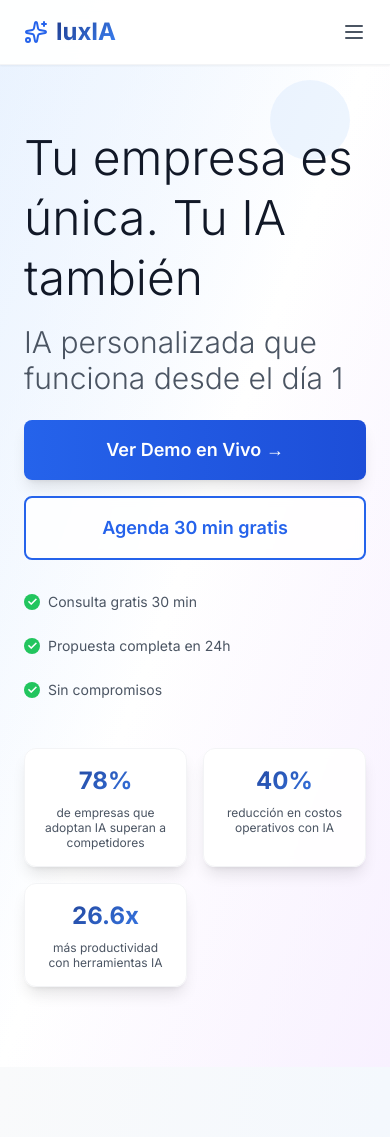
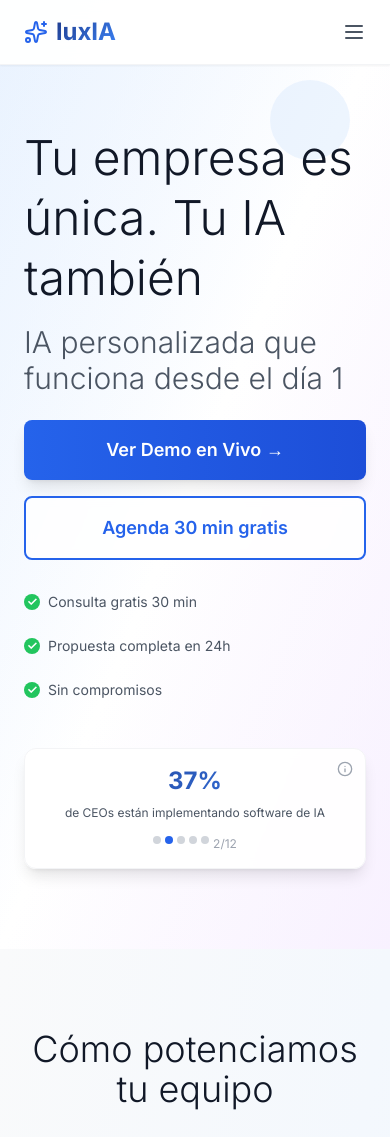
Before and after one commit to alannreyes/luxia-page, a Next.js app: page / in a window 390 px wide. Shown: the top 1137 px of the page. Built offline with nearby package versions, Linux system fonts and the light colour scheme.

Commit message:
feat: implementar métricas IA dinámicas responsivas con 12 indicadores de fuentes prestigiosas (McKinsey, Deloitte, MIT, Stanford, HBR), rotación automática, modal interactivo y diseño adaptativo móvil/desktop

```diff
--- a/components/Hero.tsx
+++ b/components/Hero.tsx
@@ -3,6 +3,7 @@ import { useState, useEffect } from 'react'
 import { motion } from 'framer-motion'
 import { siteConfig } from '@/lib/config'
 import AppointmentModal from './AppointmentModal'
+import { Info } from 'lucide-react'
 
 // Hook para animar números
 function useCountUp(end: number, duration: number = 2000) {
@@ -33,10 +34,36 @@ function useCountUp(end: number, duration: number = 2000) {
 export default function Hero() {
   const [isAppointmentModalOpen, setIsAppointmentModalOpen] = useState(false)
   const [isVisible, setIsVisible] = useState(false)
+  const [currentMetricIndex, setCurrentMetricIndex] = useState(0)
+  const [selectedMetric, setSelectedMetric] = useState<any>(null)
+  const [showMetricModal, setShowMetricModal] = useState(false)
 
   useEffect(() => {
     setIsVisible(true)
   }, [])
+
+  // Rotación automática de métricas cada 5 segundos
+  useEffect(() => {
+    const interval = setInterval(() => {
+      setCurrentMetricIndex((prev) => (prev + 1) % siteConfig.hero.metrics.length)
+    }, 5000)
+
+    return () => clearInterval(interval)
+  }, [])
+
+  const handleMetricClick = (metric: any) => {
+    setSelectedMetric(metric)
+    setShowMetricModal(true)
+  }
+
+  // Obtener métricas para mostrar según el tamaño de pantalla
+  const getDisplayMetrics = () => {
+    // En móvil: solo una métrica rotativa
+    // En desktop: 4 métricas con rotación en lote
+    const metricsToShow = 4
+    const startIndex = Math.floor(currentMetricIndex / metricsToShow) * metricsToShow
+    return siteConfig.hero.metrics.slice(startIndex, startIndex + metricsToShow)
+  }
 
   const handleDemoClick = () => {
     // Scroll to demos section when it exists
@@ -138,21 +165,39 @@ export default function Hero() {
               </motion.div>
             </motion.div>
 
-            {/* Metrics */}
+            {/* Metrics - Responsive Design */}
             <motion.div
-              className="grid grid-cols-2 gap-4 lg:gap-6"
+              className="w-full"
               initial={{ opacity: 0, x: 20 }}
               animate={{ opacity: 1, x: 0 }}
               transition={{ duration: 0.8, delay: 0.4 }}
             >
-              {siteConfig.hero.metrics.map((metric, index) => (
+              {/* Mobile: Single rotating metric */}
+              <div className="block md:hidden">
                 <MetricCard
-                  key={index}
-                  metric={metric}
-                  delay={index * 0.1}
+                  key={currentMetricIndex}
+                  metric={siteConfig.hero.metrics[currentMetricIndex]}
+                  delay={0}
                   isVisible={isVisible}
+                  onClick={() => handleMetricClick(siteConfig.hero.metrics[currentMetricIndex])}
+                  showIndicator={true}
+                  currentIndex={currentMetricIndex}
+                  totalMetrics={siteConfig.hero.metrics.length}
                 />
-              ))}
+              </div>
+
+              {/* Desktop: Grid of 4 rotating metrics */}
+              <div className="hidden md:grid grid-cols-2 gap-4 lg:gap-6">
+                {getDisplayMetrics().map((metric, index) => (
+                  <MetricCard
+                    key={`${Math.floor(currentMetricIndex / 4)}-${index}`}
+                    metric={metric}
+                    delay={index * 0.1}
+                    isVisible={isVisible}
+                    onClick={() => handleMetricClick(metric)}
+                  />
+                ))}
+              </div>
             </motion.div>
           </div>
         </div>
@@ -169,15 +214,36 @@ export default function Hero() {
           onClose={() => setIsAppointmentModalOpen(false)}
         />
       )}
+
+      {/* Modal de información de métricas */}
+      {showMetricModal && selectedMetric && (
+        <MetricInfoModal
+          metric={selectedMetric}
+          isOpen={showMetricModal}
+          onClose={() => setShowMetricModal(false)}
+        />
+      )}
     </>
   )
 }
 
 // Componente para métricas animadas
-function MetricCard({ metric, delay, isVisible }: {
+function MetricCard({
+  metric,
+  delay,
+  isVisible,
+  onClick,
+  showIndicator = false,
+  currentIndex = 0,
+  totalMetrics = 0
+}: {
   metric: typeof siteConfig.hero.metrics[0],
   delay: number,
-  isVisible: boolean
+  isVisible: boolean,
+  onClick?: () => void,
+  showIndicator?: boolean,
+  currentIndex?: number,
+  totalMetrics?: number
 }) {
   // Extraer número para animación
   const numericValue = parseInt(metric.value.replace(/[^\d]/g, '')) || 0
@@ -190,18 +256,113 @@ function MetricCard({ metric, delay, isVisible }: {
 
   return (
     <motion.div
-      className="bg-white/90 backdrop-blur-sm rounded-xl p-4 lg:p-6 shadow-lg hover:shadow-xl transition-all duration-300 border border-gray-100 text-center"
+      className={`bg-white/90 backdrop-blur-sm rounded-xl p-4 lg:p-6 shadow-lg hover:shadow-xl transition-all duration-300 border border-gray-100 text-center relative ${onClick ? 'cursor-pointer' : ''}`}
       initial={{ opacity: 0, y: 20 }}
       animate={{ opacity: 1, y: 0 }}
       transition={{ duration: 0.6, delay }}
       whileHover={{ y: -5, scale: 1.02 }}
+      onClick={onClick}
     >
+      {/* Icono de información */}
+      {onClick && (
+        <div className="absolute top-3 right-3">
+          <Info className="w-4 h-4 text-gray-400 hover:text-blue-600 transition-colors" />
+        </div>
+      )}
+
       <div className="text-2xl lg:text-3xl font-bold gradient-text mb-2">
         {displayValue}
       </div>
       <div className="text-xs lg:text-sm text-gray-600 leading-tight">
         {metric.label}
       </div>
+
+      {/* Indicador de progreso para móvil */}
+      {showIndicator && (
+        <div className="mt-4 flex justify-center">
+          <div className="flex space-x-1">
+            {Array.from({ length: Math.min(totalMetrics, 5) }).map((_, index) => (
+              <div
+                key={index}
+                className={`w-2 h-2 rounded-full transition-colors ${
+                  index === currentIndex % 5 ? 'bg-blue-600' : 'bg-gray-300'
+                }`}
+              />
+            ))}
+            {totalMetrics > 5 && (
+              <span className="text-xs text-gray-400 ml-2">
+                {currentIndex + 1}/{totalMetrics}
+              </span>
+            )}
+          </div>
+        </div>
+      )}
     </motion.div>
   )
 }
+
+// Modal para mostrar información detallada de métricas
+function MetricInfoModal({ metric, isOpen, onClose }: {
+  metric: typeof siteConfig.hero.metrics[0],
+  isOpen: boolean,
+  onClose: () => void
+}) {
+  if (!isOpen) return null
+
+  return (
+    <div className="fixed inset-0 bg-black/50 flex items-center justify-center z-50 p-4">
+      <motion.div
+        className="bg-white rounded-xl max-w-md w-full p-6 shadow-2xl"
+        initial={{ opacity: 0, scale: 0.9 }}
+        animate={{ opacity: 1, scale: 1 }}
+        exit={{ opacity: 0, scale: 0.9 }}
+      >
+        <div className="flex justify-between items-start mb-4">
+          <h3 className="text-lg font-semibold text-gray-900">
+            Estadística de IA Empresarial
+          </h3>
+          <button
+            onClick={onClose}
+            className="text-gray-400 hover:text-gray-600 text-xl"
+          >
+            ×
+          </button>
+        </div>
+
+        <div className="space-y-4">
+          <div className="text-center p-4 bg-blue-50 rounded-lg">
+            <div className="text-3xl font-bold text-blue-600 mb-1">
+              {metric.value}
+            </div>
+            <div className="text-sm text-gray-700">
+              {metric.label}
+            </div>
+          </div>
+
+          <div>
+            <h4 className="font-medium text-gray-900 mb-2">Descripción</h4>
+            <p className="text-sm text-gray-600 leading-relaxed">
+              {metric.description}
+            </p>
+          </div>
+
+          <div>
+            <h4 className="font-medium text-gray-900 mb-1">Fuente</h4>
+            <p className="text-sm text-blue-600 font-medium">
+              {metric.source}
+            </p>
+          </div>
+
+          <div className="pt-2">
+            <button
+              onClick={onClose}
+              className="w-full bg-blue-600 text-white py-2 px-4 rounded-lg hover:bg-blue-700 transition-colors"
+            >
+              Cerrar
+            </button>
+          </div>
+        </div>
+      </motion.div>
+    </div>
+  )
+}
--- a/lib/config.ts
+++ b/lib/config.ts
@@ -16,11 +16,92 @@ export const siteConfig = {
     callToAction: '', // Eliminado como solicitado
     primaryCTA: 'Ver Demo en Vivo',
     secondaryCTA: 'Agenda 30 min gratis',
-    // Métricas animadas basadas en estudios reales
+    // Métricas animadas basadas en estudios reales - Rotación dinámica
     metrics: [
-      { value: '78%', label: 'de empresas que adoptan IA superan a competidores', suffix: '' },
-      { value: '40%', label: 'reducción en costos operativos con IA', suffix: '' },
-      { value: '2.6x', label: 'más productividad con herramientas IA', suffix: '' },
+      {
+        value: '72%',
+        label: 'de organizaciones ya implementaron IA en al menos una función',
+        suffix: '',
+        source: 'McKinsey State of AI 2024',
+        description: 'Incremento significativo del 50% registrado en años anteriores, mostrando aceleración masiva en adopción empresarial'
+      },
+      {
+        value: '42%',
+        label: 'de CEOs están implementando software de IA',
+        suffix: '',
+        source: 'Deloitte 2024',
+        description: 'Los directores ejecutivos reconocen la IA como prioridad estratégica para mantener ventaja competitiva'
+      },
+      {
+        value: '40%',
+        label: 'incremento en productividad con herramientas IA',
+        suffix: '',
+        source: 'MIT Study 2024',
+        description: 'Mejoras documentadas en velocidad de escritura, codificación y análisis de datos con IA generativa'
+      },
+      {
+        value: '56%',
+        label: 'reducción en tiempo de programación con IA',
+        suffix: '',
+        source: 'MIT Sloan & GitHub 2024',
+        description: 'Desarrolladores completan tareas de código significativamente más rápido usando herramientas como Copilot'
+      },
+      {
+        value: '94%',
+        label: 'de líderes consideran IA crítica para el éxito',
+        suffix: '',
+        source: 'Deloitte Enterprise Survey 2024',
+        description: 'Consenso ejecutivo sobre importancia vital de IA para resultados empresariales a 5 años'
+      },
+      {
+        value: '79%',
+        label: 'esperan transformación organizacional con IA en 3 años',
+        suffix: '',
+        source: 'Deloitte Gen AI Report 2024',
+        description: 'Expectativas de cambio fundamental en procesos y modelos de negocio impulsados por IA'
+      },
+      {
+        value: '78%',
+        label: 'de organizaciones usaron IA en 2024',
+        suffix: '',
+        source: 'Global Business Research 2024',
+        description: 'Aumento del 55% del año anterior, reflejando adopción acelerada post-ChatGPT'
+      },
+      {
+        value: '$109B',
+        label: 'inversión privada en IA solo en EE.UU.',
+        suffix: '',
+        source: 'Stanford AI Index 2025',
+        description: '12 veces mayor que China ($9.3B), mostrando liderazgo estadounidense en financiamiento IA'
+      },
+      {
+        value: '30%',
+        label: 'mejora en precisión de toma de decisiones',
+        suffix: '',
+        source: 'Harvard Business Review 2024',
+        description: 'IA ayuda a ejecutivos procesar datos complejos y reducir sesgos en decisiones estratégicas'
+      },
+      {
+        value: '280x',
+        label: 'reducción en costos de inferencia IA',
+        suffix: '',
+        source: 'Stanford AI Index 2025',
+        description: 'Modelos que antes costaban miles, ahora cuestan centavos, democratizando acceso a IA avanzada'
+      },
+      {
+        value: '54%',
+        label: 'de firmas contables creen que cerrarían sin IA',
+        suffix: '',
+        source: 'Thomson Reuters 2024',
+        description: 'Profesionales ven IA como esencial para supervivencia, no solo como ventaja competitiva'
+      },
+      {
+        value: '83%',
+        label: 'optimismo sobre IA en mercados emergentes',
+        suffix: '',
+        source: 'Stanford Global Survey 2024',
+        description: 'Países como China e Indonesia ven IA más positivamente que mercados desarrollados (39% en EE.UU.)'
+      },
     ],
     // Beneficios con checkmarks
     benefits: [
```
Also changed, not shown: app/layout.tsx (+7 -5 lines).
